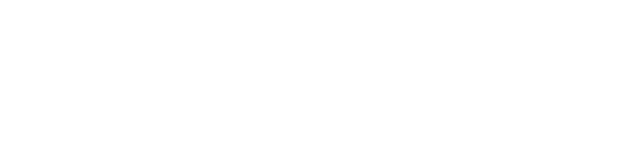
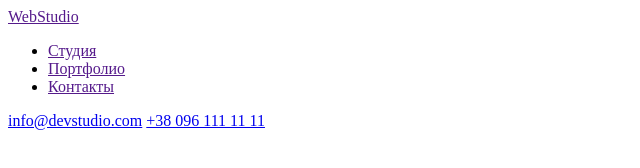
Before and after one commit to IrynaMovchan/goit-markup-hw-01, a plain HTML site: page index.html in a window 1280 px wide. Shown: the whole page, without its empty margins (0-640 px from the left). Drawn offline with Linux system fonts and the light colour scheme.

Commit message:
Добавляет header

```diff
--- a/index.html
+++ b/index.html
@@ -1,10 +1,23 @@
 <!DOCTYPE html>
-<html lang="en">
+<html lang="ru">
   <head>
     <meta charset="UTF-8" />
     <meta http-equiv="X-UA-Compatible" content="IE=edge" />
     <meta name="viewport" content="width=device-width, initial-scale=1.0" />
-    <title>Document</title>
+    <title>WebStudio</title>
   </head>
-  <body></body>
+  <body>
+    <header>
+      <nav>
+        <a lang="en" href="">WebStudio</a>
+        <ul>
+          <li><a href="">Студия</a></li>
+          <li><a href="">Портфолио</a></li>
+          <li><a href="">Контакты</a></li>
+        </ul>
+      </nav>
+      <a href="mailto:info@devstudio.com">info@devstudio.com</a>
+      <a href="tel:+380961111111">+38 096 111 11 11</a>
+    </header>
+  </body>
 </html>
```
